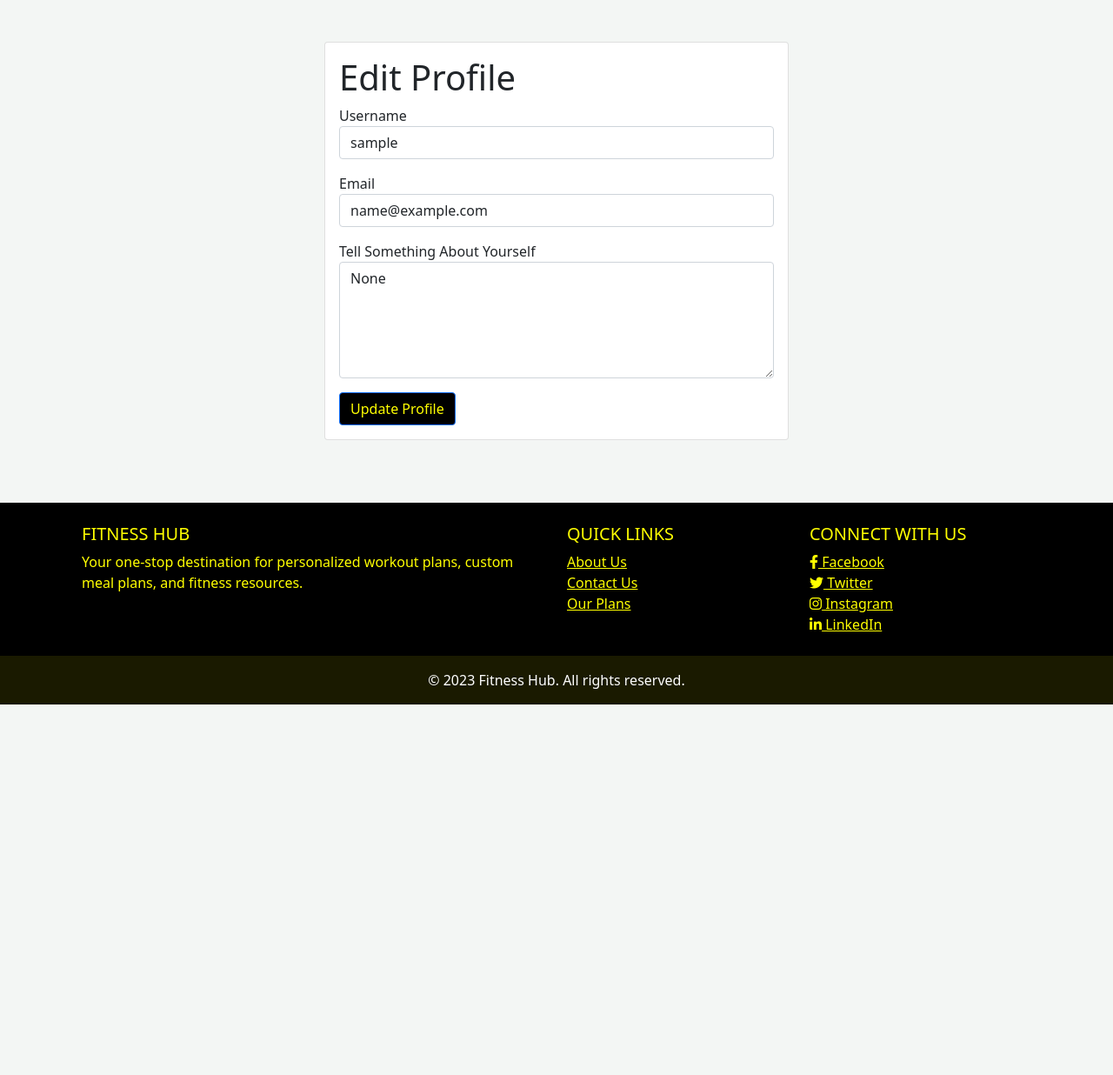
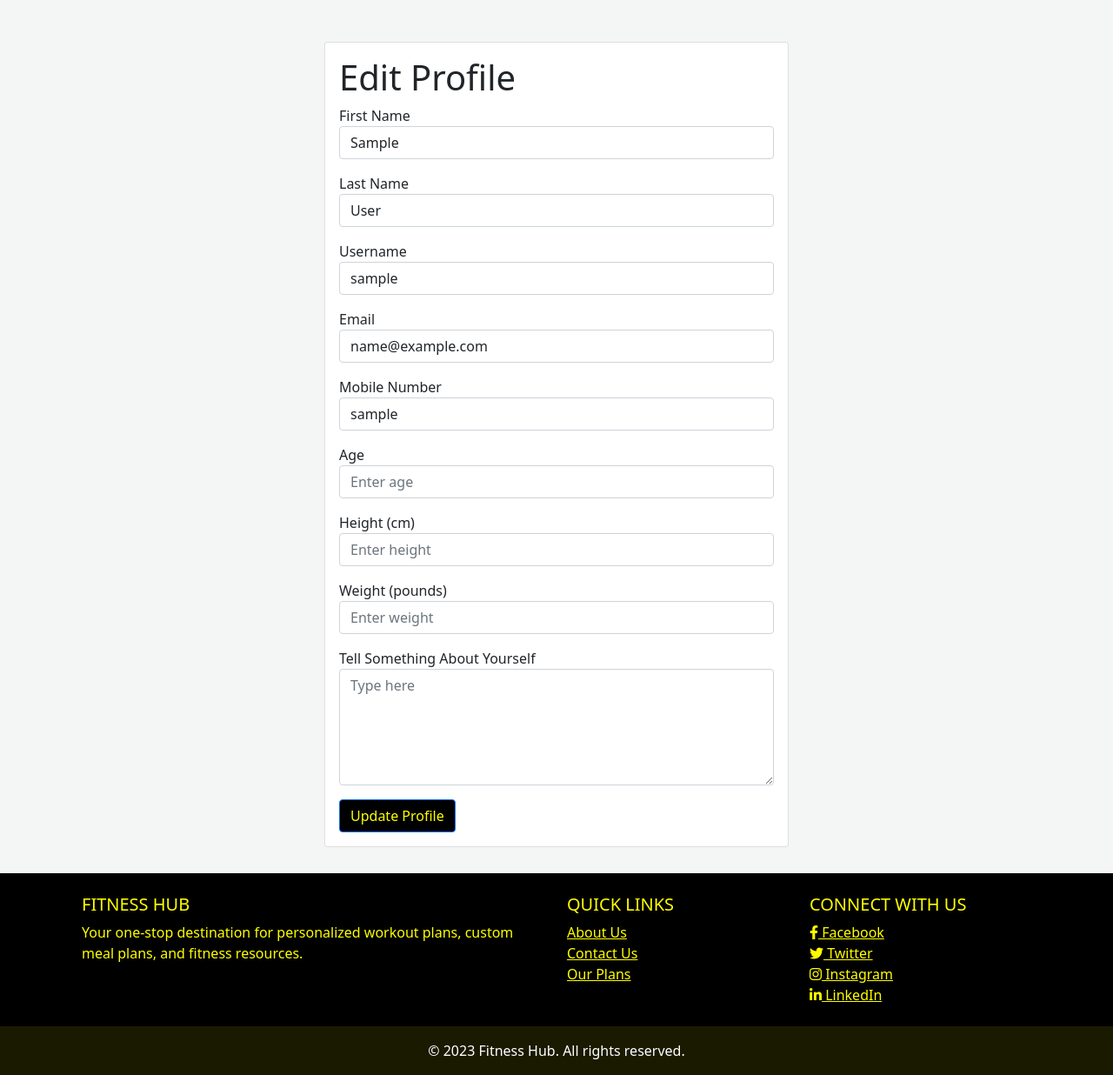
Before and after one commit to sriharshamvs/fitness-website, a Flask app: page /edit_profile in a window 1280 px wide. Shown: the part 74-1310 px from the top of the page at 87% size. Before the commit the page ends 884 px from the top, so only its background shows below. Run offline with Flask 3, Linux system fonts and the light colour scheme; the visitor is signed in with stand-in values (Sample User, id 1); data comes from the database, SQL or seed files in the repository; some libraries are stand-ins or nearby versions.

Commit message:
feat: add more user details in edit profile

```diff
--- a/app.py
+++ b/app.py
@@ -154,7 +154,6 @@
         if user and check_password_hash(user.password, password):
             login_user(user)
             flash('Login successful!', 'success')
-            print("LOGIN SUCCESSFULL")
             return redirect(url_for('dashboard'))
         else:
             flash('Login unsuccessful. Please check your email and password.', 'danger')
@@ -183,7 +182,6 @@
 @login_required
 def profile():
     user_plan = current_user.plan
-    print("PLAN:::: ", user_plan)
     return render_template('profile.html', user_plan=user_plan)
 
 
@@ -194,10 +192,23 @@
         username = request.form['username']
         email = request.form['email']
         about = request.form['about']
+        first_name = request.form['first_name']
+        last_name = request.form['last_name']
+        mobile_number = request.form['mobile_number']
+        age = request.form['age']
+        height = request.form['height']
+        weight = request.form['weight']
 
         current_user.username = username
         current_user.email = email
         current_user.about = about
+        current_user.first_name = first_name
+        current_user.last_name = last_name
+        current_user.mobile_number = mobile_number
+        current_user.age = age
+        current_user.height = height
+        current_user.weight = weight
+
         db.session.commit()
         flash('Your profile has been updated!', 'success')
         return redirect(url_for('profile'))
--- a/models.py
+++ b/models.py
@@ -18,10 +18,17 @@
 class User(UserMixin, db.Model):
     id = db.Column(db.Integer, primary_key=True)
     username = db.Column(db.String(20), unique=True, nullable=False)
-    email = db.Column(db.String(120), unique=True, nullable=False)
-    password = db.Column(db.String(60), nullable=False)
+    email = db.Column(db.String(20), unique=True, nullable=False)
+    password = db.Column(db.String(10), nullable=False)
+    about = db.Column(db.String(500), nullable=True)
+    first_name = db.Column(db.String(20), nullable=True)
+    last_name = db.Column(db.String(20), nullable=True)
+    mobile_number = db.Column(db.String(10), unique=True, nullable=False)
+    age = db.Column(db.Integer, unique=False, nullable=True)
+    height = db.Column(db.Integer, unique=False, nullable=True)
+    weight = db.Column(db.Integer, unique=False, nullable=True)
+
     plan_id = db.Column(db.Integer, db.ForeignKey('plan.id'), nullable=True)
-    about = db.Column(db.String(500), nullable=True)
 
     plan = db.relationship('Plan', backref='users', lazy=True)
 
--- a/templates/dashboard.html
+++ b/templates/dashboard.html
@@ -1,6 +1,10 @@
 {% extends "base.html" %} {% block content %}
 <div class="container">
-  <h1 class="mt-5">Dashboard</h1>
+  <h1 class="mt-5">
+    {% if current_user.first_name and current_user.last_name %} Welcome, {{
+    current_user.first_name }} {{ current_user.last_name }}! {% else %}
+    Dashboard {% endif %}
+  </h1>
   <div class="row">
     <div class="col-md-6">
       <h2>Workout Routine of the Day</h2>
--- a/templates/edit_profile.html
+++ b/templates/edit_profile.html
@@ -10,6 +10,35 @@
           <h1 class="card-title">Edit Profile</h1>
           <form method="POST" action="{{ url_for('edit_profile') }}">
             <input type="hidden" name="csrf_token" value="{{ csrf_token() }}" />
+            <!-- Add the new fields here -->
+            <div class="mb-3">
+              <label for="first_name">First Name</label>
+              <input
+                type="text"
+                class="form-control"
+                id="first_name"
+                name="first_name"
+                value="{{ current_user.first_name|default('', true) }}"
+                placeholder="{{ 'Enter first name' }}"
+                minlength="1"
+                maxlength="30"
+                style="width: 100%"
+              />
+            </div>
+            <div class="mb-3">
+              <label for="last_name">Last Name</label>
+              <input
+                type="text"
+                class="form-control"
+                id="last_name"
+                name="last_name"
+                value="{{ current_user.last_name|default('', true) }}"
+                placeholder="{{ 'Enter last name' }}"
+                minlength="1"
+                maxlength="30"
+                style="width: 100%"
+              />
+            </div>
             <div class="mb-3">
               <label for="username">Username</label>
               <input
@@ -17,7 +46,8 @@
                 class="form-control"
                 id="username"
                 name="username"
-                value="{{ current_user.username }}"
+                value="{{ current_user.username|default('', true) }}"
+                placeholder="{{ 'Enter username' }}"
                 required
                 minlength="3"
                 maxlength="20"
@@ -31,10 +61,69 @@
                 class="form-control"
                 id="email"
                 name="email"
-                value="{{ current_user.email }}"
+                value="{{ current_user.email|default('', true) }}"
+                placeholder="{{ 'Enter email' }}"
                 required
                 minlength="3"
                 maxlength="20"
+                style="width: 100%"
+              />
+            </div>
+            <div class="mb-3">
+              <label for="mobile_number">Mobile Number</label>
+              <input
+                type="text"
+                class="form-control"
+                id="mobile_number"
+                name="mobile_number"
+                value="{{ current_user.mobile_number|default('', true) }}"
+                placeholder="{{ 'Enter mobile number' }}"
+                minlength="10"
+                maxlength="10"
+                style="width: 100%"
+              />
+            </div>
+            <div class="mb-3">
+              <label for="age">Age</label>
+              <input
+                type="number"
+                class="form-control"
+                id="age"
+                name="age"
+                value="{{ current_user.age|default('', true) }}"
+                placeholder="{{ 'Enter age' }}"
+                min="1"
+                max="100"
+                style="width: 100%"
+              />
+            </div>
+            <div class="mb-3">
+              <label for="height">Height (cm)</label>
+              <input
+                type="number"
+                class="form-control"
+                id="height"
+                name="height"
+                value="{{ current_user.height|default('', true) }}"
+                placeholder="{{ 'Enter height' }}"
+                min="1"
+                max="300"
+                step="0.01"
+                style="width: 100%"
+              />
+            </div>
+            <div class="mb-3">
+              <label for="weight">Weight (pounds)</label>
+              <input
+                type="number"
+                class="form-control"
+                id="weight"
+                name="weight"
+                value="{{ current_user.weight|default('', true) }}"
+                placeholder="{{ 'Enter weight' }}"
+                min="1"
+                max="300"
+                step="0.01"
                 style="width: 100%"
               />
             </div>
@@ -45,11 +134,11 @@
                 id="about"
                 name="about"
                 rows="5"
-                required
                 minlength="10"
                 maxlength="500"
+                placeholder="{{ 'Type here' }}"
               >
-{{ current_user.about }}</textarea
+{{ current_user.about|default('', true) }}</textarea
               >
             </div>
             <button
```
Also changed, not shown: templates/profile.html (+20 -0 lines).
